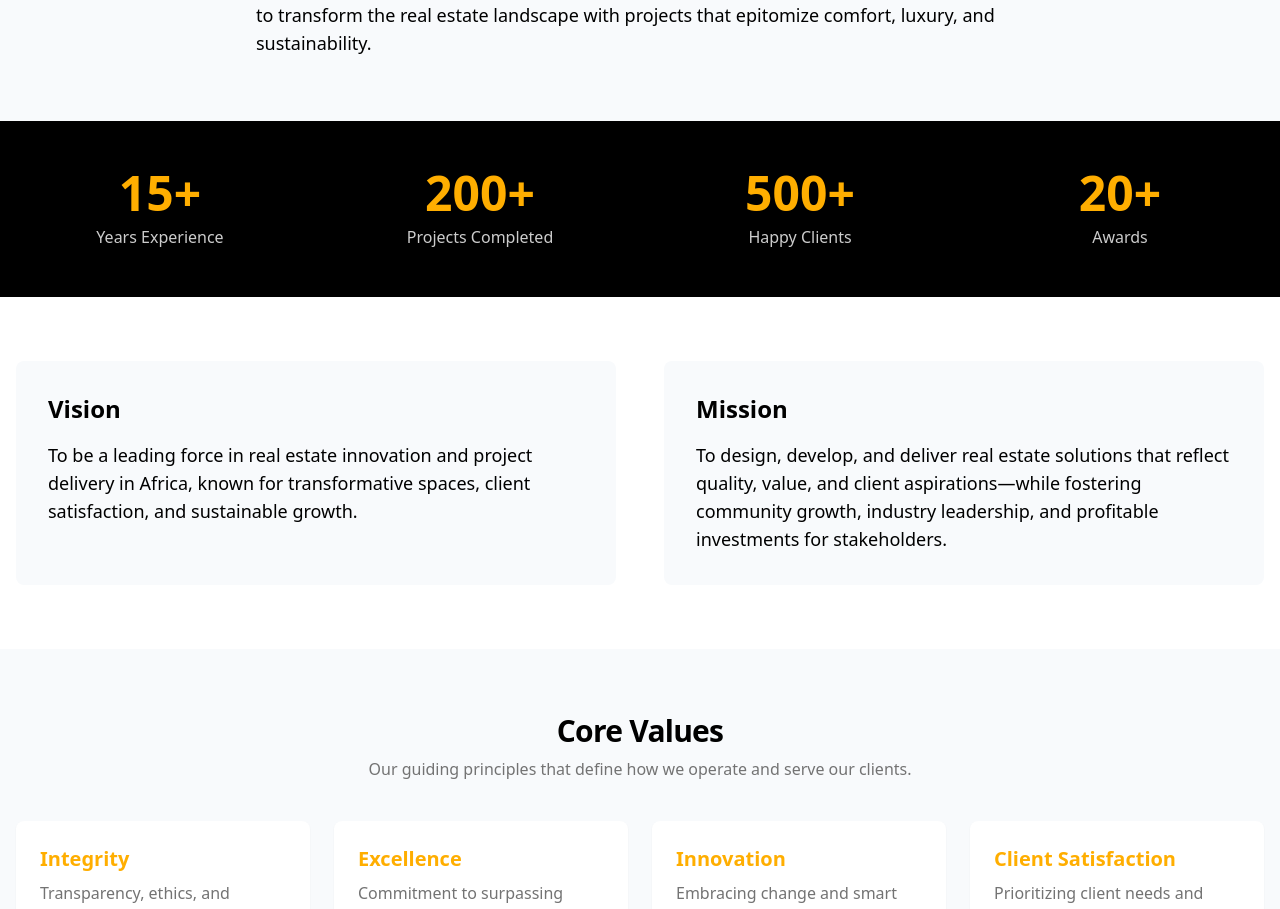
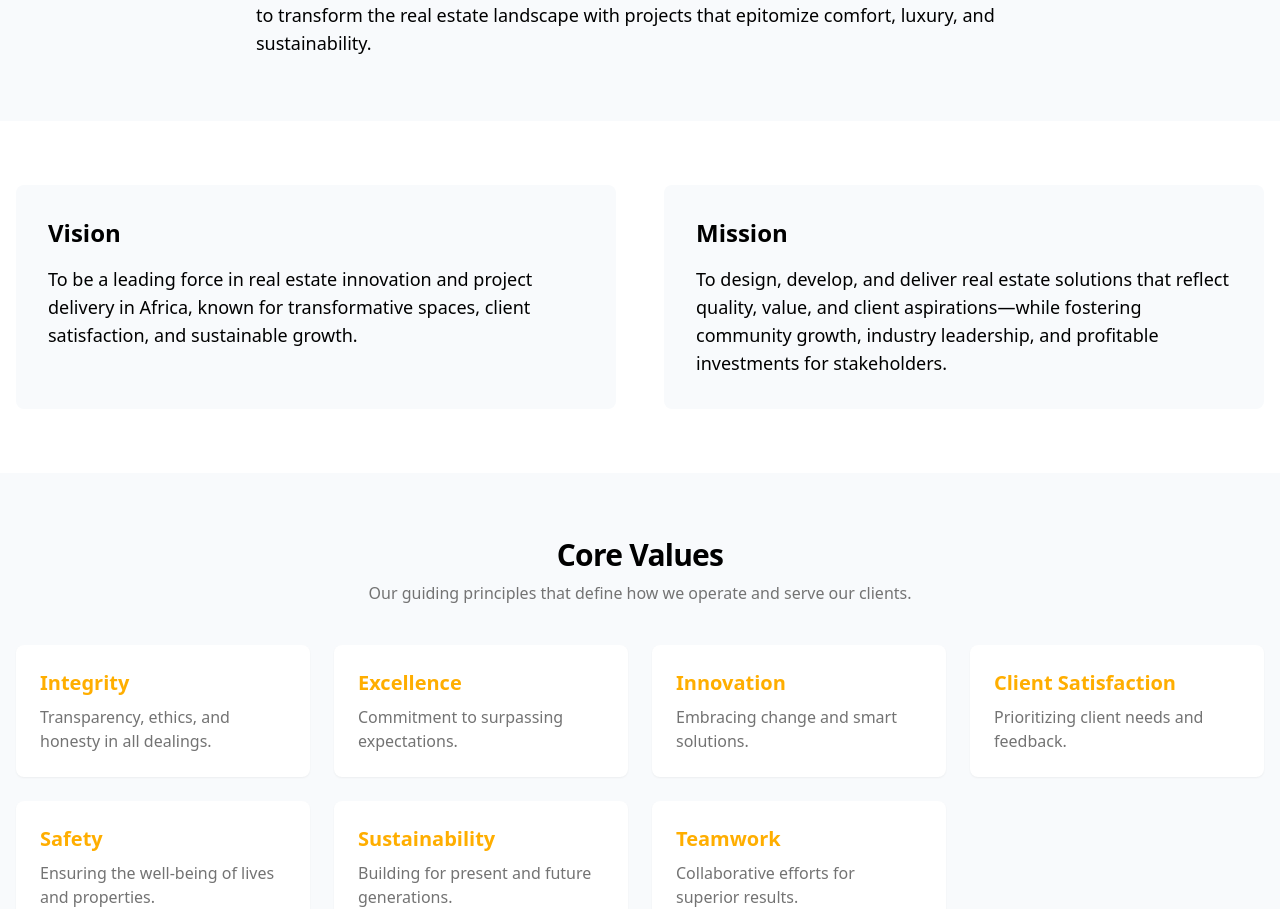
Before and after one commit to kingkrisman/Builder-nova-sanctuary, a React (Vite) app: page /about in a window 1280 px wide. Shown: the part 1327-2236 px from the top of the page. Built offline with nearby package versions, Linux system fonts and the light colour scheme.

Commit message:
Update About.tsx

```diff
--- a/src/pages/About.tsx
+++ b/src/pages/About.tsx
@@ -1,7 +1,7 @@
 import { Layout } from "@/components/layout/Layout";
 import { AboutSEO } from "@/components/RealEstateSEO";
 import { SectionHeading } from "@/components/SectionHeading";
-import { Stats } from "@/components/Stats";
+
 import { companyInfo, companyValues } from "@/lib/data";
 import { CheckCircle } from "lucide-react";
 
@@ -123,7 +123,7 @@ export default function About() {
         </div>
       </section>
 
-      <Stats />
+
 
       {/* Vision & Mission */}
       <section className="py-16 bg-white">
```
